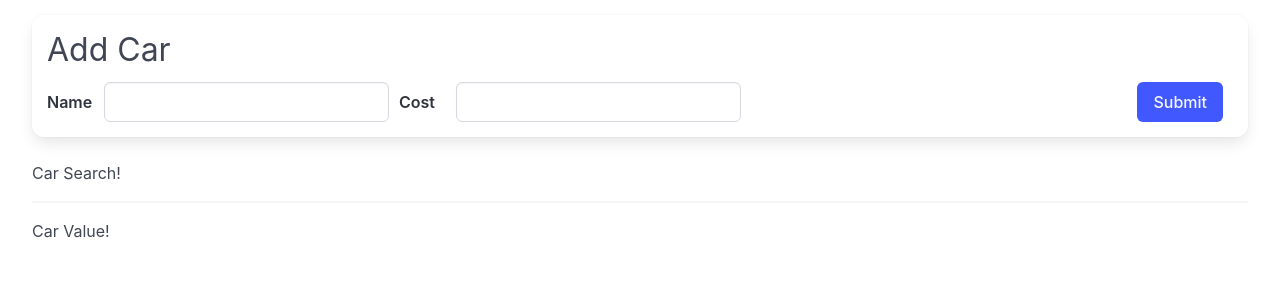
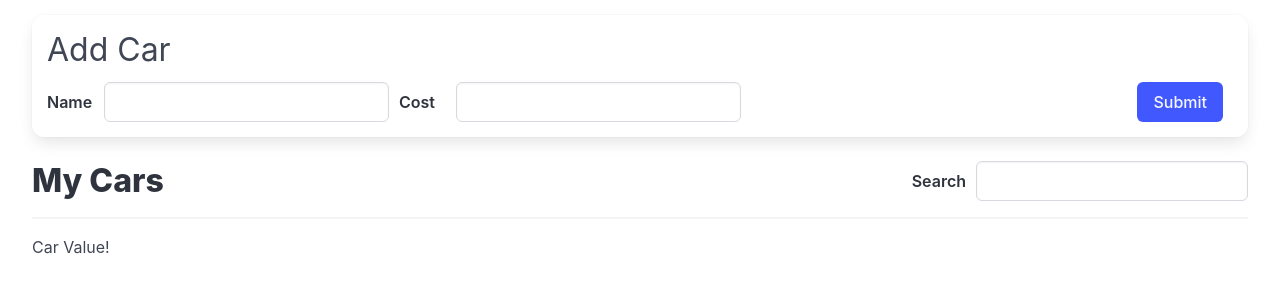
Before and after one commit to danporeda/cars, a React (Create React App) app: page / in a window 1280 px wide. Shown: the top 300 px of the page. Built offline with nearby package versions, Linux system fonts and the light colour scheme.

Commit message:
updated CarSearch with display elements, defined handleSearchTermChange, imported dispatch and state

```diff
--- a/src/components/CarSearch.js
+++ b/src/components/CarSearch.js
@@ -1,5 +1,30 @@
+import { useSelector, useDispatch } from 'react-redux';
+import { changeSearchTerm } from '../store';
+
 function CarSearch() {
-  return <div>Car Search!</div>
+  const dispatch = useDispatch();
+  const searchTerm = useSelector((state) => {
+    return state.cars.searchTerm;
+  });
+
+  const handleSearchTermChange = (event) => {
+    dispatch(changeSearchTerm(event.target.value));
+  }
+  console.log(searchTerm);
+
+  return (
+    <div className="list-header">
+      <h3 className="title is-3">My Cars</h3>
+      <div className="search field is-horizontal">
+        <label className="label">Search</label>
+        <input
+          className="input"
+          value={searchTerm}
+          onChange={handleSearchTermChange}
+        />
+      </div>
+    </div>
+  );
 }
 
 export default CarSearch;
```
